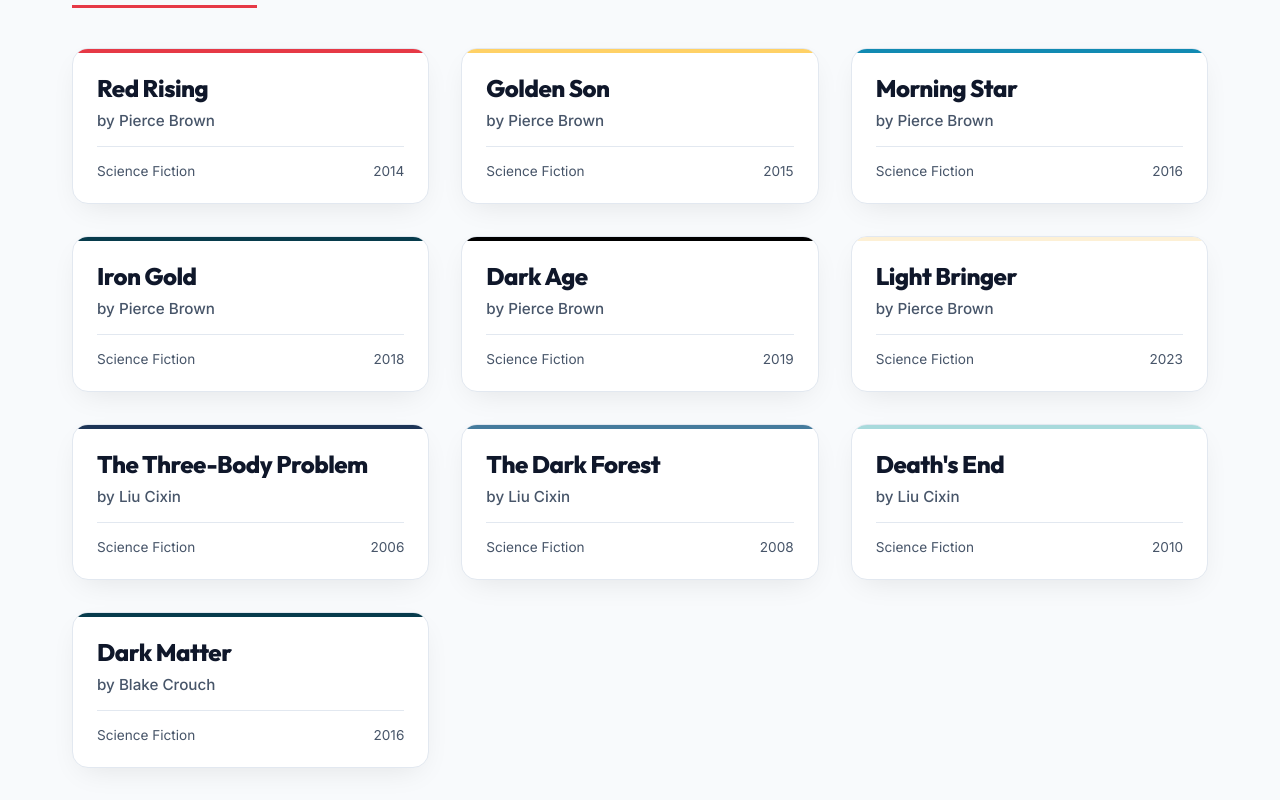
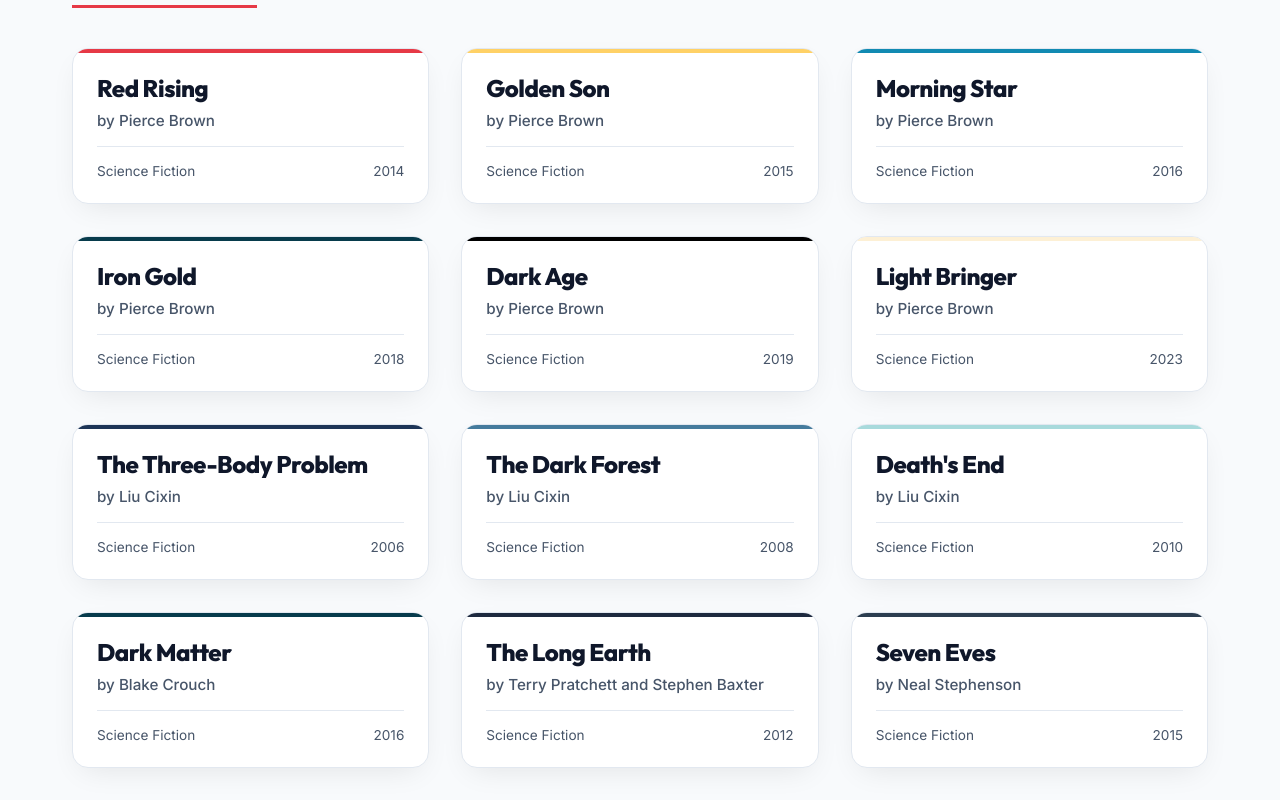
Before and after one commit to Parzival1918/bookshelf, a React (Vite) app: page / in a window 1280 px wide. Shown: the part 301-1101 px from the top of the page. Built offline with nearby package versions, Linux system fonts and the light colour scheme.

Commit message:
add more books

```diff
--- a/src/data/books.js
+++ b/src/data/books.js
@@ -118,6 +118,30 @@ export const books = [
     series: null,
     rating: 3.5,
     coverColor: "#073b4c"
+  },
+  {
+    id: "the-long-earth",
+    title: "The Long Earth",
+    author: "Terry Pratchett and Stephen Baxter",
+    publicationYear: 2012,
+    readingYear: 2026,
+    description: "In the near future, a scientific breakthrough allows humanity to travel between parallel universes known as 'the Long Earth'. There is a monk reincarnated as a robot called Lobsang.",
+    genre: "Science Fiction",
+    series: "The Long Earth",
+    rating: 4.5,
+    coverColor: "#1e2a3f"
+  },
+  {
+    id: "seven-eves",
+    title: "Seven Eves",
+    author: "Neal Stephenson",
+    publicationYear: 2015,
+    readingYear: 2026,
+    description: "In the near future, a mysterious force known shatters the Moon and causes a White Sky, triggering a catastrophic extinction event on Earth. Humanity's only hope lies with the people sent to a space station to survive.",
+    genre: "Science Fiction",
+    series: null,
+    rating: 4.5,
+    coverColor: "#2c3e50"
   }
 ];
 
```
